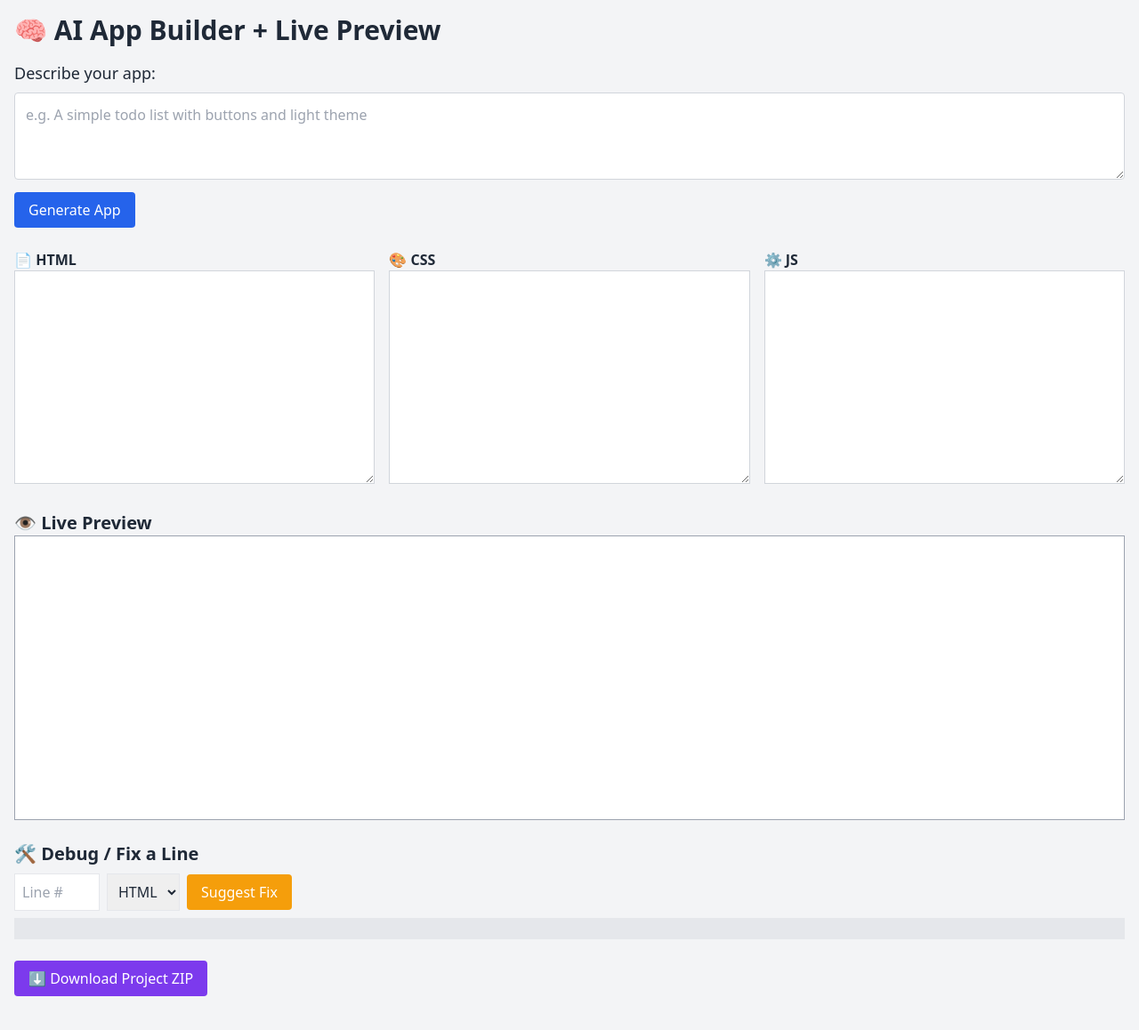
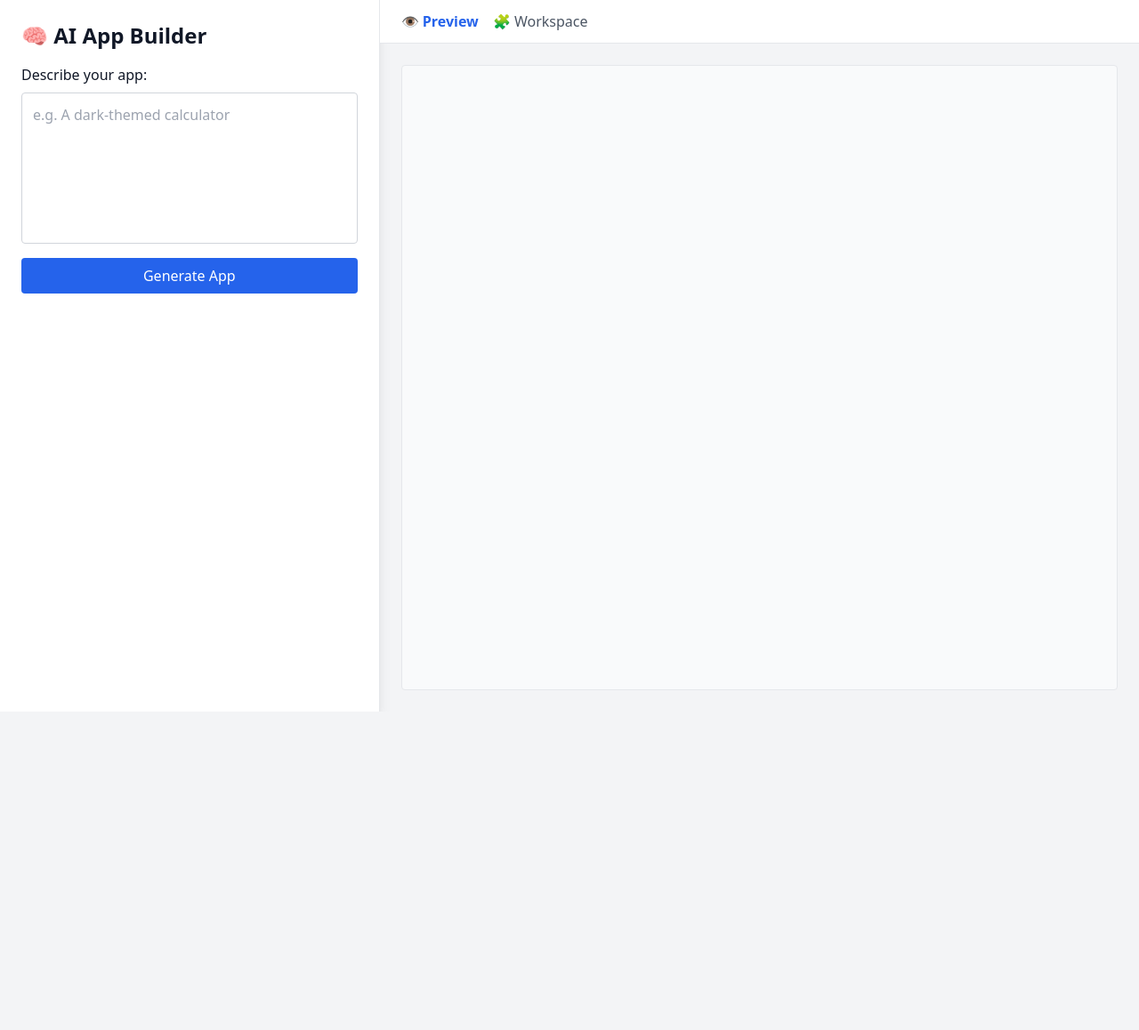
Before and after one commit to Papgy/App-Builder, a plain HTML site: page index.html in a window 1280 px wide. Shown: the whole page at 89% size. After the commit the page ends 800 px from the top, so only its background shows below. Drawn offline with nearby package versions, Linux system fonts and the light colour scheme.

Commit message:
Update index.html

```diff
--- a/index.html
+++ b/index.html
@@ -4,66 +4,70 @@
   <meta charset="UTF-8" />
   <title>AI App Builder</title>
   <meta name="viewport" content="width=device-width, initial-scale=1.0" />
-  <link href="https://cdn.jsdelivr.net/npm/tailwindcss@2.2.19/dist/tailwind.min.css" rel="stylesheet">
+  <link href="https://cdn.jsdelivr.net/npm/tailwindcss@2.2.19/dist/tailwind.min.css" rel="stylesheet" />
 </head>
-<body class="bg-gray-100 text-gray-800 font-sans p-4">
+<body class="bg-gray-100 text-gray-900 font-sans">
 
-  <div class="max-w-7xl mx-auto">
-    <h1 class="text-3xl font-bold mb-4">🧠 AI App Builder + Live Preview</h1>
+  <div class="grid grid-cols-1 lg:grid-cols-3 min-h-screen">
 
-    <!-- User App Description -->
-    <div class="mb-6">
-      <label class="block text-lg font-medium mb-2">Describe your app:</label>
-      <textarea id="userInput" rows="3" placeholder="e.g. A simple todo list with buttons and light theme"
-        class="w-full p-3 border border-gray-300 rounded"></textarea>
-      <button onclick="generateApp()" class="mt-2 bg-blue-600 text-white px-4 py-2 rounded hover:bg-blue-700">Generate App</button>
+    <!-- Left Panel -->
+    <div class="bg-white p-6 border-r shadow-lg lg:col-span-1 flex flex-col">
+      <h1 class="text-2xl font-bold mb-4">🧠 AI App Builder</h1>
+      <label class="font-medium mb-2">Describe your app:</label>
+      <textarea id="userInput" rows="6" placeholder="e.g. A dark-themed calculator"
+        class="w-full p-3 border border-gray-300 rounded mb-4 resize-none"></textarea>
+      <button onclick="generateApp()" class="bg-blue-600 text-white px-4 py-2 rounded hover:bg-blue-700">
+        Generate App
+      </button>
     </div>
 
-    <!-- Code Editors -->
-    <div class="grid md:grid-cols-3 gap-4 mb-6">
-      <div>
-        <h2 class="font-semibold">📄 HTML</h2>
-        <textarea id="htmlCode" class="w-full h-60 p-2 border border-gray-300 font-mono" oninput="updatePreview()"></textarea>
+    <!-- Right Panel -->
+    <div class="lg:col-span-2 flex flex-col">
+      <!-- Tabs -->
+      <div class="bg-white border-b px-6 py-3 flex items-center gap-4">
+        <button id="tabPreview" onclick="switchTab('preview')"
+          class="tab-btn text-blue-600 font-semibold">👁 Preview</button>
+        <button id="tabWorkspace" onclick="switchTab('workspace')"
+          class="tab-btn text-gray-600 hover:text-blue-600">🧩 Workspace</button>
       </div>
-      <div>
-        <h2 class="font-semibold">🎨 CSS</h2>
-        <textarea id="cssCode" class="w-full h-60 p-2 border border-gray-300 font-mono" oninput="updatePreview()"></textarea>
+
+      <!-- Preview Tab -->
+      <div id="previewTab" class="flex-1 p-6">
+        <iframe id="previewFrame" class="w-full h-full border rounded bg-gray-50 min-h-[600px]"></iframe>
       </div>
-      <div>
-        <h2 class="font-semibold">⚙ JS</h2>
-        <textarea id="jsCode" class="w-full h-60 p-2 border border-gray-300 font-mono" oninput="updatePreview()"></textarea>
+
+      <!-- Workspace Tab -->
+      <div id="workspaceTab" class="hidden flex-1 p-6 space-y-6 overflow-y-auto">
+
+        <!-- Download -->
+        <div class="bg-white p-4 rounded shadow">
+          <h2 class="font-semibold text-lg mb-2">⬇ Download Project</h2>
+          <button onclick="downloadProject()" class="bg-purple-600 text-white px-4 py-2 rounded hover:bg-purple-700">
+            Download ZIP
+          </button>
+        </div>
+
+        <!-- Code Blocks -->
+        <div class="grid grid-cols-1 md:grid-cols-3 gap-4">
+          <div class="bg-white p-4 rounded shadow">
+            <h3 class="font-semibold text-blue-600 mb-2">📄 HTML</h3>
+            <pre id="codeHTML" class="bg-gray-100 p-2 text-sm font-mono overflow-auto h-64 rounded"></pre>
+          </div>
+          <div class="bg-white p-4 rounded shadow">
+            <h3 class="font-semibold text-green-600 mb-2">🎨 CSS</h3>
+            <pre id="codeCSS" class="bg-gray-100 p-2 text-sm font-mono overflow-auto h-64 rounded"></pre>
+          </div>
+          <div class="bg-white p-4 rounded shadow">
+            <h3 class="font-semibold text-yellow-600 mb-2">⚙ JS</h3>
+            <pre id="codeJS" class="bg-gray-100 p-2 text-sm font-mono overflow-auto h-64 rounded"></pre>
+          </div>
+        </div>
+
       </div>
-    </div>
-
-    <!-- Preview -->
-    <div class="mb-6">
-      <h2 class="font-semibold text-xl">👁 Live Preview</h2>
-      <iframe id="previewFrame" class="w-full h-80 border border-gray-400 bg-white"></iframe>
-    </div>
-
-    <!-- Debugger -->
-    <div class="mb-6">
-      <h2 class="font-semibold text-xl mb-2">🛠 Debug / Fix a Line</h2>
-      <div class="flex items-center space-x-2">
-        <input type="number" id="lineNumber" class="p-2 border w-24" placeholder="Line #" />
-        <select id="codeType" class="p-2 border">
-          <option value="html">HTML</option>
-          <option value="css">CSS</option>
-          <option value="js">JS</option>
-        </select>
-        <button onclick="suggestFix()" class="bg-yellow-500 text-white px-4 py-2 rounded hover:bg-yellow-600">Suggest Fix</button>
-      </div>
-      <pre id="fixOutput" class="mt-2 bg-gray-200 p-3 font-mono text-sm whitespace-pre-wrap"></pre>
-    </div>
-
-    <!-- Download -->
-    <div class="mb-10">
-      <button onclick="downloadProject()" class="bg-purple-600 text-white px-4 py-2 rounded hover:bg-purple-700">
-        ⬇ Download Project ZIP
-      </button>
     </div>
   </div>
 
+  <!-- Scripts -->
   <script src="https://cdnjs.cloudflare.com/ajax/libs/jszip/3.10.0/jszip.min.js"></script>
   <script src="zip.js"></script>
   <script type="module" src="script.js"></script>
```
